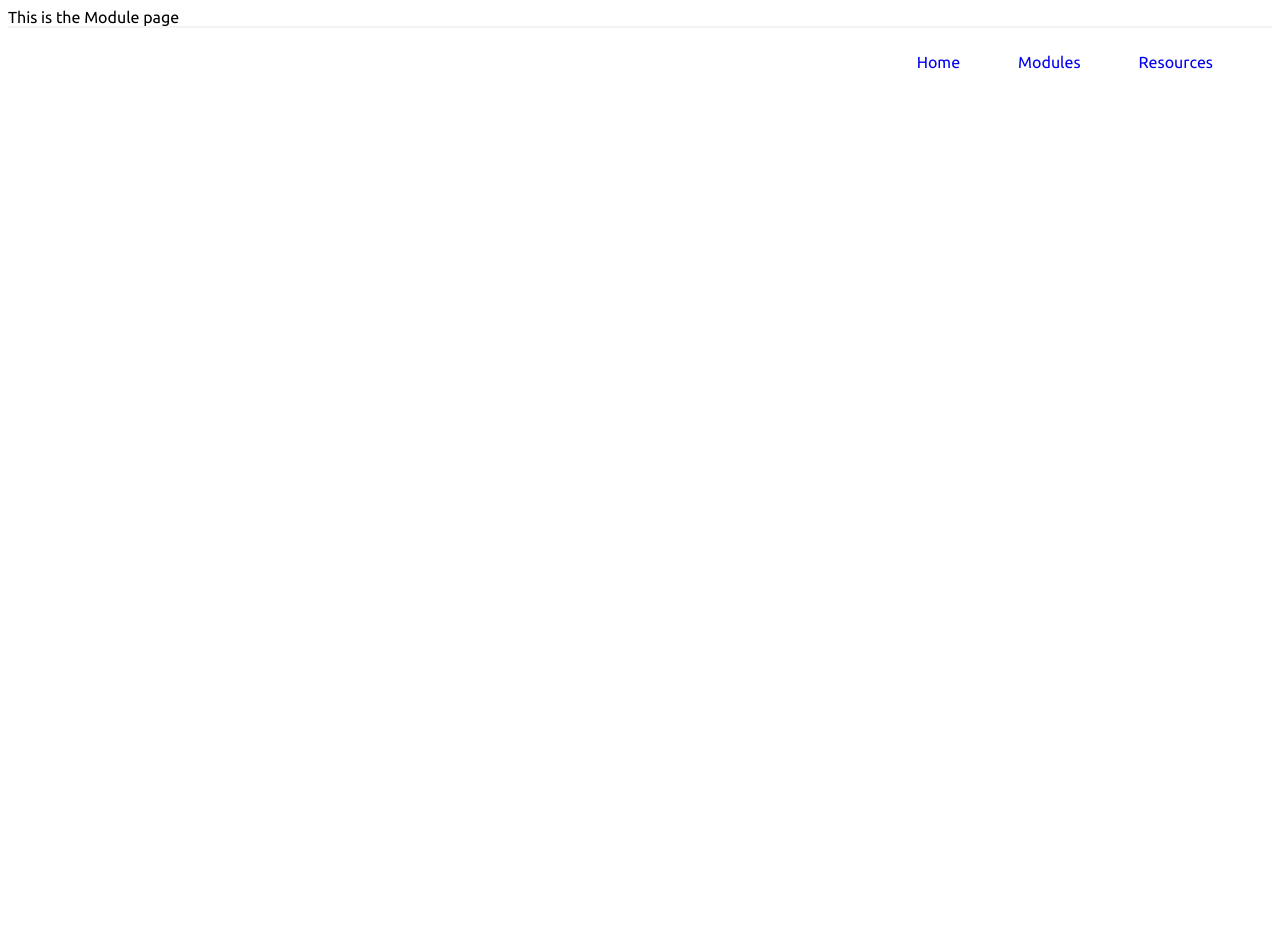
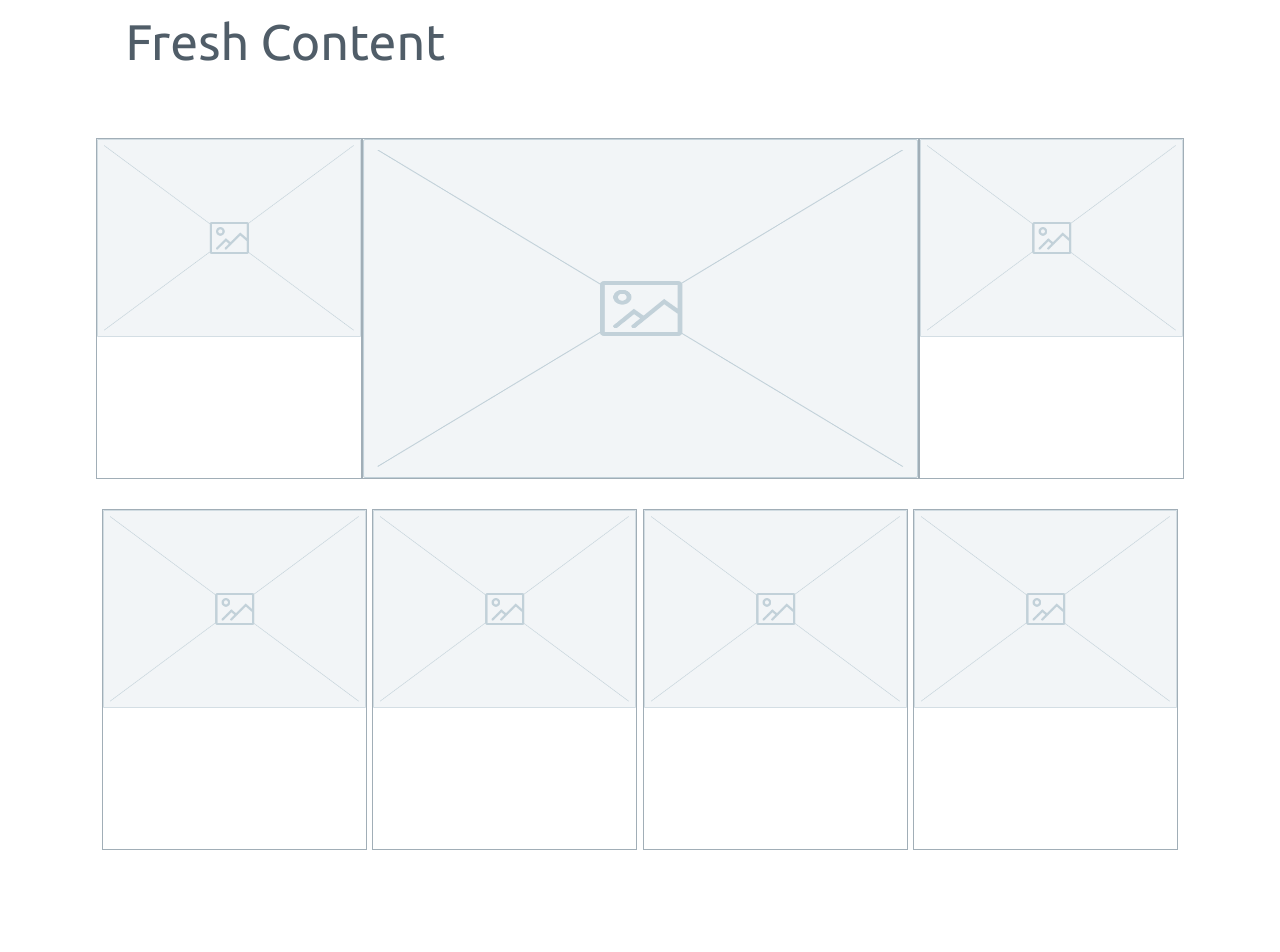
Before and after one commit to jroter/miniature-pancakes, a React (Create React App) app: page /modules in a window 1280 px wide. Shown: the top 952 px of the page. Before the commit the page ends 800 px from the top, so only its background shows below. Built offline with nearby package versions, Linux system fonts and the light colour scheme.

Commit message:
Lessons page skeleton is complete now for wrath of donald

```diff
--- a/src/pages/LandingPage.css
+++ b/src/pages/LandingPage.css
@@ -49,7 +49,6 @@ body {
 
 .header-button-content {
     margin-top:94px;
-    text-decoration: none;
 }
 
 .button-spacer {
--- /dev/null
+++ b/src/pages/LessonsPage.css
@@ -0,0 +1,85 @@
+.mod-page-container {
+    display: flex;
+    justify-content: center;
+    padding-left: 7%;
+    padding-right: 7%;
+    margin-top: 13px;
+    flex-direction: column;
+}
+
+.mod-title {
+    font-size: 50px;
+    margin-left: 29px;
+    color: #505D68;
+}
+
+.mod-container {
+    display: flex;
+    flex-direction: column;
+    margin-top: 68px;
+    justify-content: space-between;
+}
+
+.top-mod-container {
+    display: flex;
+    flex-direction: row;
+    flex-grow: 2;
+    justify-content: space-evenly;
+}
+
+.module {
+    display: block;
+    border: 1px solid #A1AEB7;
+    min-height: 339px;
+}
+
+.module-window-default {
+    height: 198px !important;
+}
+/*
+.module-tag {
+    border: 1px solid black;
+    margin-bottom: 302px;
+    flex-basis: 101px;
+    background-color: #C2D1D9;
+} */
+
+.module-window-large {
+    display: block;
+    border: 1px solid #A1AEB7;
+    min-height: 339px;
+    flex-basis: 556px;
+    background-image: url('../images/icon.png');
+    background-size: 100% 100%;
+}
+
+.bottom-mod-container {
+    display: flex;
+    flex-direction: row;
+    flex-grow: 2;
+    justify-content: space-evenly;
+    margin-top: 30px;
+}
+
+.completed-title {
+    margin-top: 142px;
+    text-align: center;
+    font-size: 50px;
+    color: #505D68;
+}
+
+.completed-container {
+    margin-top: 87px;
+    display: flex;
+    flex-direction: row;
+    justify-content: space-evenly;
+    margin-left: 150px;
+    margin-right: 150px;
+    margin-bottom: 95px;
+}
+
+.completed-module {
+    display: block;
+    border: 1px solid #A1AEB7;
+    min-height: 339px;
+}
--- a/src/pages/LessonsPage.js
+++ b/src/pages/LessonsPage.js
@@ -1,12 +1,62 @@
 import React from 'react'
+
+// CSS
+import './LessonsPage.css'
 
 // Components
 import FooterComponent from '../components/FooterComponent/FooterComponent'
+import ImageComponent from '../components/ImageComponent'
+
+// Assets
+import icon from '../images/icon.png'
 
 export default function LessonsPage() {
     return (
         <div>
-            This is the Module page
+            <div className="mod-page-container">
+                <div className="mod-title">Fresh Content</div>
+                <div className="mod-container">
+                   <div className="top-mod-container">
+                        <div className='module'>
+                            <ImageComponent image={icon} className="module-window-default"/>
+                        </div>
+                        <div className='module-window-large'>
+
+                        </div>
+                        <div className='module'>
+                            <ImageComponent image={icon} className="module-window-default"/>
+                        </div>
+                   </div>
+                   <div className="bottom-mod-container">
+                        <div className='module'>
+                            <ImageComponent image={icon} className="module-window-default"/>
+                        </div>
+                        <div className='module'>
+                            <ImageComponent image={icon} className="module-window-default"/>
+                        </div>
+                        <div className='module'>
+                            <ImageComponent image={icon} className="module-window-default"/>
+                        </div>
+                        <div className='module'>
+                            <ImageComponent image={icon} className="module-window-default"/>
+                        </div>
+                    </div>
+                </div>
+                <div className="completed-title">
+                        Completed
+                </div>
+                <div className="completed-container">
+                    <div className='completed-module'>
+                        <ImageComponent image={icon} className="module-window-default"/>
+                    </div>
+                    <div className='completed-module'>
+                        <ImageComponent image={icon} className="module-window-default"/>
+                    </div>
+                    <div className='completed-module'>
+                        <ImageComponent image={icon} className="module-window-default"/>
+                    </div>
+                </div>
+            </div>
             <FooterComponent />
         </div>
     )
```
